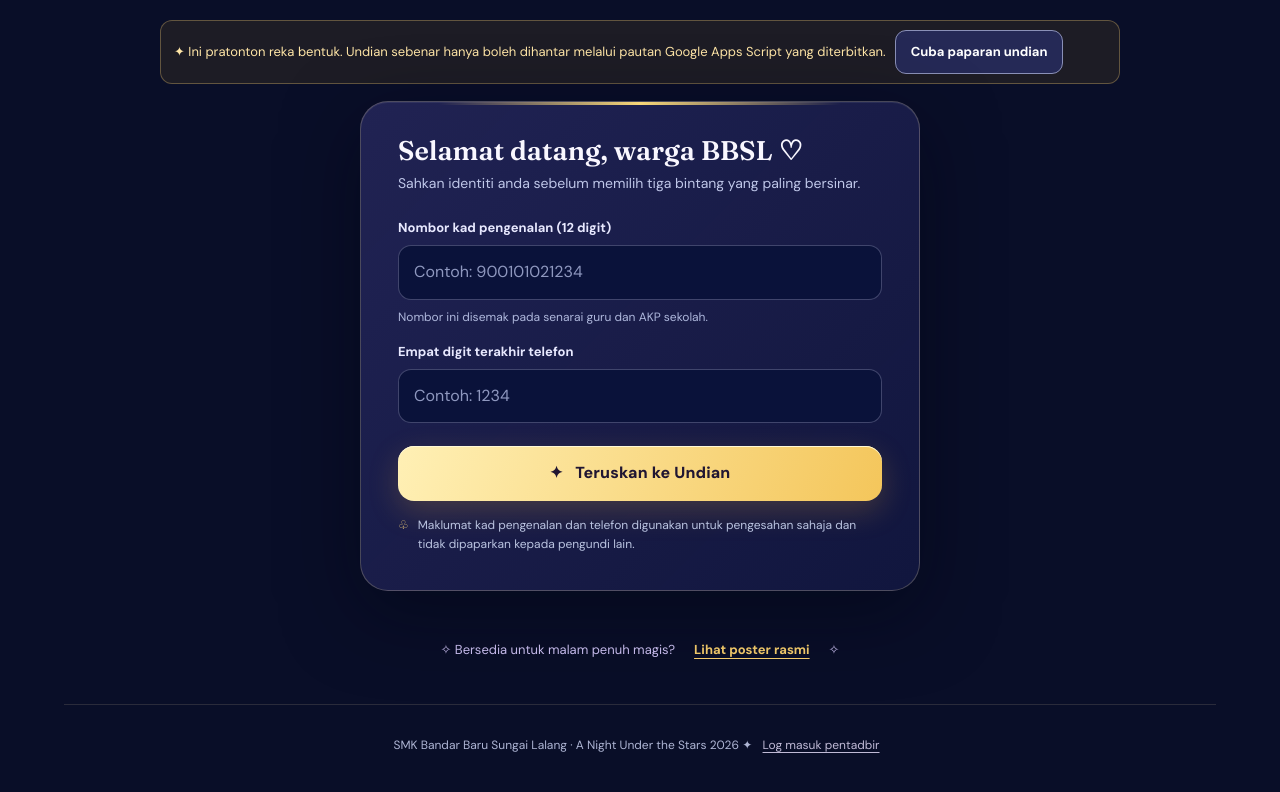
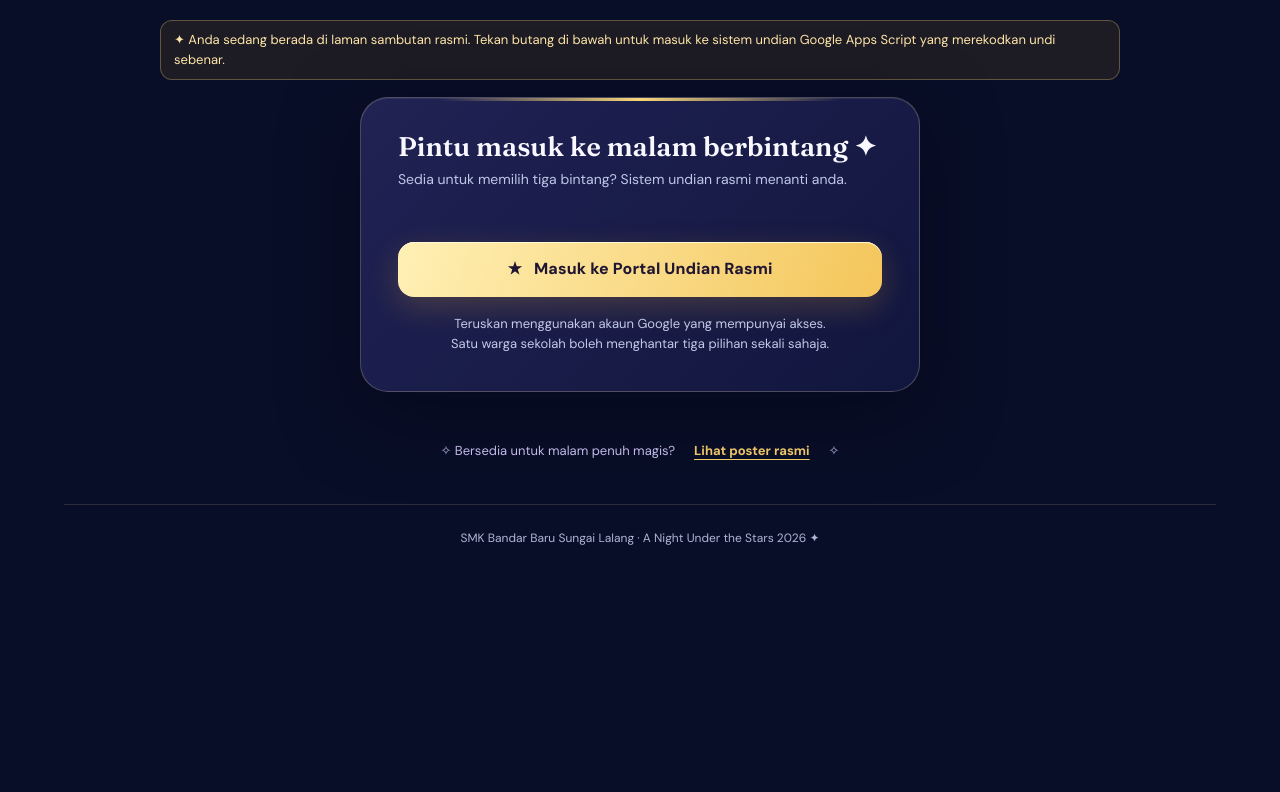
Before and after one commit to kea3123-bit/pyjamasparty, a plain HTML site: page apps-script/Index.html in a window 1280 px wide. Shown: the part 944-1736 px from the top of the page. After the commit the page ends 1562 px from the top, so only its background shows below. Drawn offline with Linux system fonts and the light colour scheme.

Commit message:
Link published GitHub Pages portal to live Apps Script voting app

```diff
--- a/apps-script/Index.html
+++ b/apps-script/Index.html
@@ -46,7 +46,7 @@
     .stage{max-width:960px;margin:0 auto}.glass{background:linear-gradient(135deg,rgba(36,37,88,.91),rgba(18,24,65,.87));border:1px solid var(--line);box-shadow:0 22px 75px #02061480,inset 0 1px 0 #ffffff13;border-radius:28px;position:relative;overflow:hidden}.glass:before{content:"";height:3px;position:absolute;top:0;left:14%;right:14%;background:linear-gradient(90deg,transparent,#f8d779,transparent)}
     .login-card{max-width:560px;margin:auto;padding:33px 37px 37px}.login-card h3{font:600 27px/1.2 "Fraunces",serif;margin:0 0 6px}.login-card p{margin:0 0 23px;color:#bfc7e9;font-size:14px}.label{display:block;font-weight:700;font-size:13px;margin:15px 0 7px;color:#e8e9ff}
     .field{width:100%;background:#0a123a;border:1px solid #7b7da27b;border-radius:13px;color:#fff;padding:14px 15px;transition:border .2s;font-size:16px}.field:focus{border-color:var(--gold)}.field::placeholder{color:#8f98bf}.field-help{font-size:12px;color:#afb8dd;margin:8px 0 0}
-    .login-card .cta{width:100%;margin-top:23px}.quiet{font-size:12px;color:#a9b0d2;margin:19px 0 0;text-align:center}.privacy{font-size:12px;color:#bbc4e1;display:flex;gap:9px;margin:15px 0 0;align-items:flex-start}.privacy span{color:#eecb79}
+    .login-card .cta{width:100%;margin-top:23px}.quiet{font-size:12px;color:#a9b0d2;margin:19px 0 0;text-align:center}.privacy{font-size:12px;color:#bbc4e1;display:flex;gap:9px;margin:15px 0 0;align-items:flex-start}.privacy[hidden]{display:none}.privacy span{color:#eecb79}.live-entry{text-align:center;padding:5px 0 0}.live-entry .cta{display:flex}.live-entry p{margin:17px auto 0;max-width:380px;color:#c3c9e8;font-size:13px}
     .voting-panel{padding:30px 31px 28px}.voting-top{display:flex;justify-content:space-between;gap:12px;align-items:flex-start}.voting-top h3{font:600 26px "Fraunces",serif;margin:0}.voting-top p{margin:4px 0 0;color:#c0c8e7;font-size:13px}.pill{white-space:nowrap;border:1px solid #dbbd6a99;color:#fff1a3;border-radius:999px;background:#c99e3d1d;padding:7px 12px;font-size:12px;font-weight:800}
     .selection-bar{display:flex;align-items:center;gap:10px;background:#0c143e;border:1px solid #b9a4fc47;border-radius:19px;padding:15px 17px;margin:22px 0 19px}.selection-label{margin-right:auto;font-size:13px;color:#c9cceb}.selection-label b{display:block;color:#fff;font-size:15px}.pick-slot{display:grid;place-items:center;flex-shrink:0;width:49px;height:49px;border:1px dashed #b0abdb;border-radius:14px;color:#666eac;font-size:26px;background:#111845;transition:.3s}.pick-slot.filled{border:1px solid var(--gold);background:linear-gradient(140deg,#f9da8c,#f4ad52);color:#382950;box-shadow:0 0 18px #ffca6160;animation:pop .3s ease}@keyframes pop{50%{transform:scale(1.16)}}
     .filters{display:flex;gap:9px;align-items:center;flex-wrap:wrap;margin-bottom:19px}.chip{border:1px solid #7c85b866;padding:9px 13px;background:#1c2556;color:#d6dcf6;border-radius:999px;font-size:13px;font-weight:700}.chip[aria-pressed="true"]{border-color:#f6d27a;background:#ead28e22;color:#ffebae}.search{margin-left:auto;max-width:267px;min-width:170px;padding:10px 13px;font-size:14px;border-radius:12px}
@@ -96,10 +96,14 @@
       </section>
       <section id="mengundi" class="stage" aria-label="Borang undian">
         <div class="section-title"><span class="script-note">Tonight, you are the star!</span><h2>Undian Bintang Malam</h2><p>Satu pengundi, tiga pilihan, satu malam penuh kenangan.</p></div>
-        <div id="preview-notice" class="notice" hidden>✦ Ini pratonton reka bentuk. Undian sebenar hanya boleh dihantar melalui pautan Google Apps Script yang diterbitkan. <button type="button" id="demo-login" class="secondary-button">Cuba paparan undian</button></div>
+        <div id="preview-notice" class="notice" hidden>✦ Anda sedang berada di laman sambutan rasmi. Tekan butang di bawah untuk masuk ke sistem undian Google Apps Script yang merekodkan undi sebenar.</div>
         <div id="login-stage" class="glass login-card">
-          <h3>Selamat datang, warga BBSL ♡</h3>
-          <p>Sahkan identiti anda sebelum memilih tiga bintang yang paling bersinar.</p>
+          <h3 id="login-heading">Selamat datang, warga BBSL ♡</h3>
+          <p id="login-description">Sahkan identiti anda sebelum memilih tiga bintang yang paling bersinar.</p>
+          <div id="live-entry" class="live-entry" hidden>
+            <a class="cta" href="https://script.google.com/macros/s/AKfycbwsfZkaneRyH58UNPqX3RS-igyyItIxbKDvLxigKMlvP6S8j6kgMqPTpxp7wbtze_g5nA/exec"><span aria-hidden="true">★</span> Masuk ke Portal Undian Rasmi</a>
+            <p>Teruskan menggunakan akaun Google yang mempunyai akses. Satu warga sekolah boleh menghantar tiga pilihan sekali sahaja.</p>
+          </div>
           <form id="login-form">
             <label class="label" for="ic">Nombor kad pengenalan (12 digit)</label>
             <input id="ic" class="field" name="ic" inputmode="numeric" pattern="[0-9-]{12,14}" autocomplete="off" placeholder="Contoh: 900101021234" required aria-describedby="ic-help">
@@ -189,7 +193,6 @@
     document.querySelectorAll('.modal').forEach(m=>m.addEventListener('click',e=>{if(e.target===m)closeModal(m.id)}));
     document.addEventListener('keydown',e=>{if(e.key==='Escape')document.querySelectorAll('.modal:not([hidden])').forEach(m=>closeModal(m.id))});
     ['poster-top','poster-bottom'].forEach(id=>$(id).addEventListener('click',()=>showModal('poster-modal')));
-    $('demo-login').addEventListener('click',()=>{if(!DEMO)return;state.voterToken='demo';$('welcome-name').textContent='Selamat memilih, Pengunjung Pratonton ♡';state.selection=[];renderCandidates();stage('vote')});
     function renderCandidates(){
       const el=$('nominees');el.textContent='';
       const data=state.candidates.filter(c=>(state.filter==='all'||c.gender===state.filter)&&c.name.toLocaleLowerCase('ms').includes(state.query));
@@ -270,7 +273,7 @@
       window.addEventListener('resize',resize,{passive:true});resize();requestAnimationFrame(draw)
     }
     async function init(){
-      makeStars();if(DEMO)$('preview-notice').hidden=false;
+      makeStars();if(DEMO){$('preview-notice').hidden=false;$('login-form').hidden=true;$('live-entry').hidden=false;$('login-heading').textContent='Pintu masuk ke malam berbintang ✦';$('login-description').textContent='Sedia untuk memilih tiga bintang? Sistem undian rasmi menanti anda.';document.querySelector('.privacy').hidden=true;$('admin-trigger').hidden=true}
       try{const r=await server('getPublicData');state.candidates=Array.isArray(r.candidates)?r.candidates:[];state.config={...state.config,maxVotes:r.maxVotes||3,femaleWinners:r.femaleWinners||7,maleWinners:r.maleWinners||3,open:r.open!==false};if(!state.config.open)stage('closed');renderCandidates()}
       catch(err){error('login-error','Sistem tidak dapat memuatkan senarai calon: '+err.message)}
     }
```
Also changed, not shown: index.html (+9 -6 lines), 1 other file.
